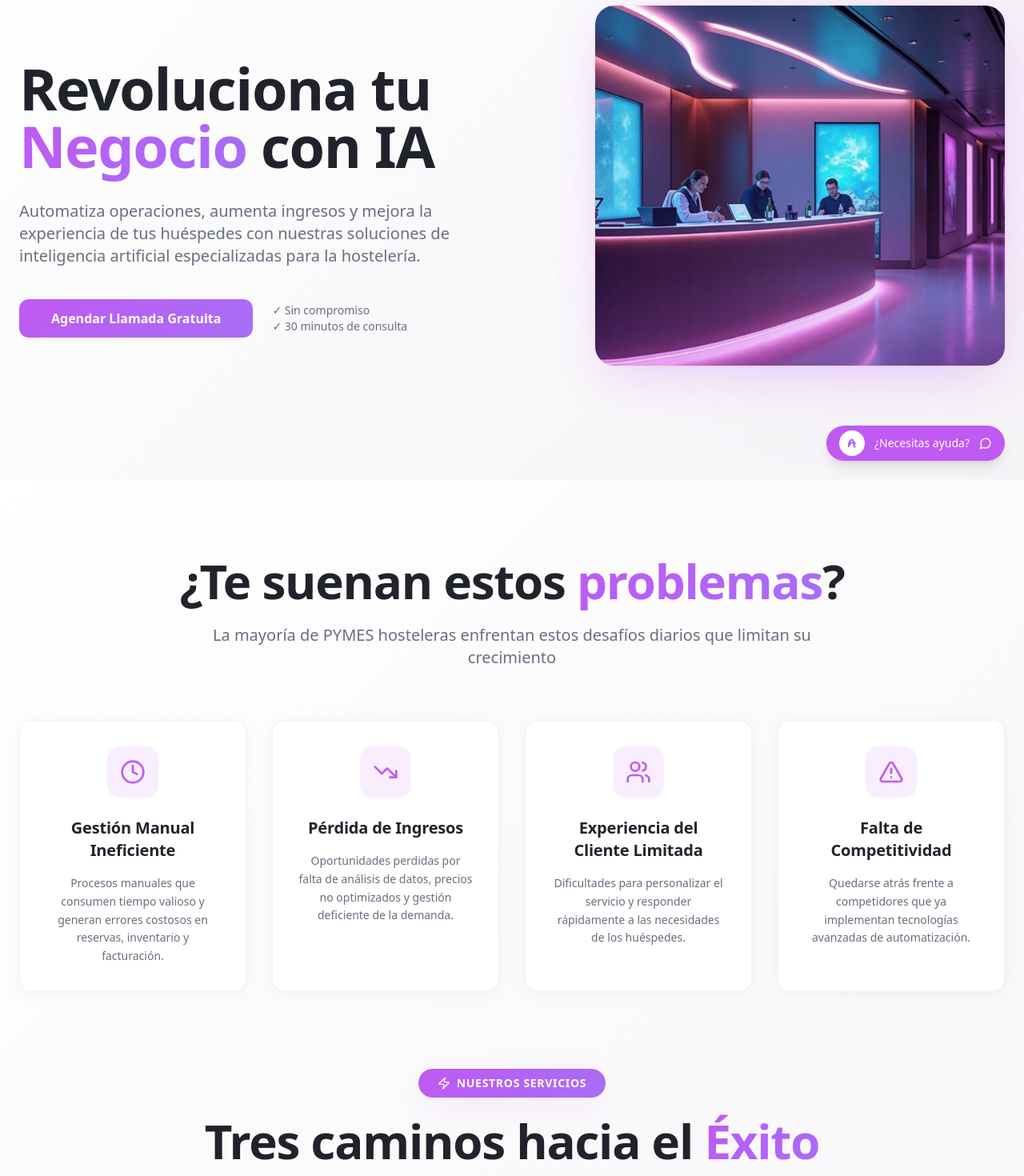
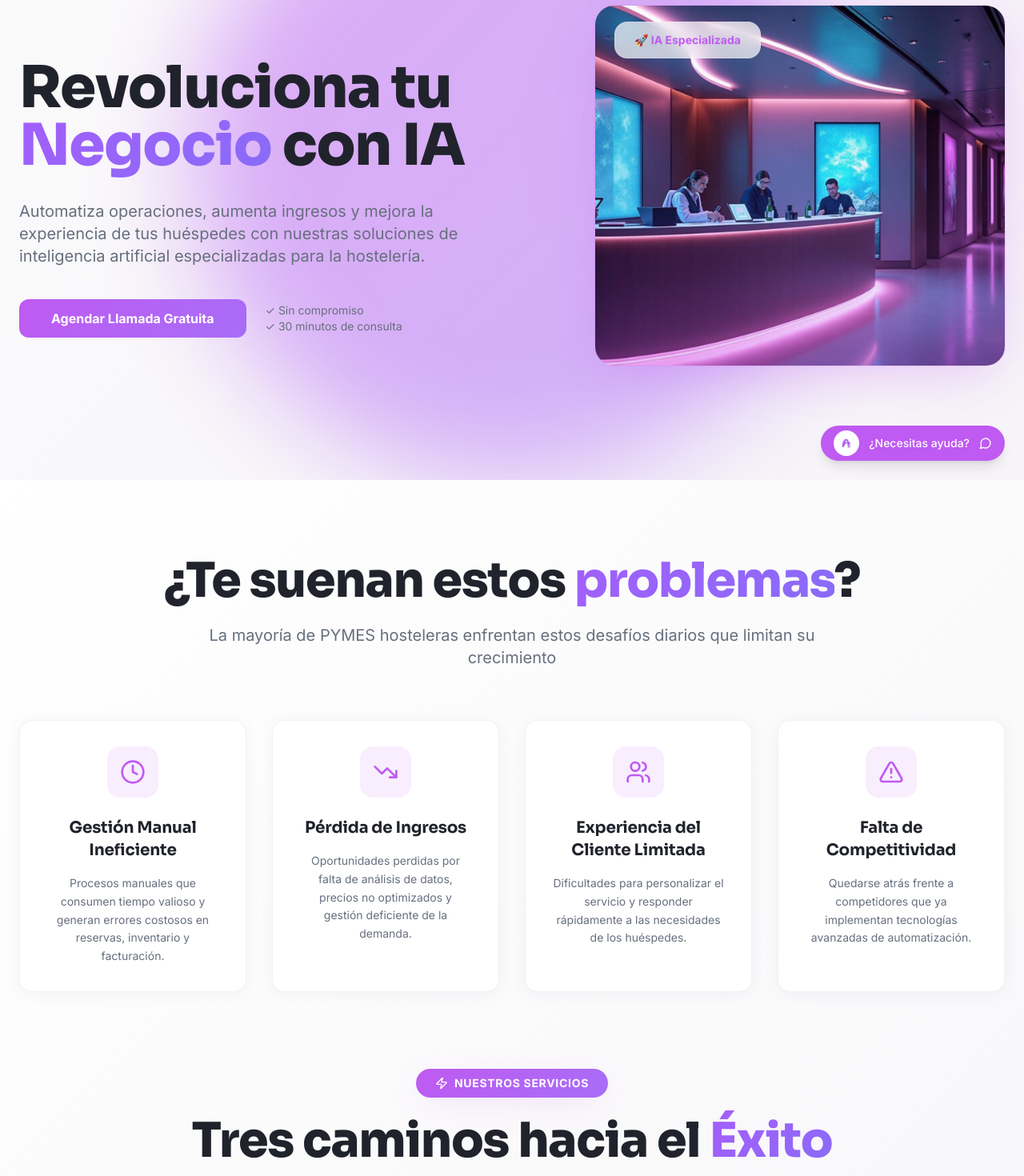
Before and after one commit to miquelcabanellascapo2006-ux/evoa-ia-for-hospitality, a React (Vite) app: page / in a window 1280 px wide. Shown: the part 200-1670 px from the top of the page at 80% size. Built offline with nearby package versions, Linux system fonts and the light colour scheme; the HTML template or start-up script is replaced by a standard one.

Commit message:
Refactor: Make page unique

```diff
--- a/index.html
+++ b/index.html
@@ -8,7 +8,10 @@
     <meta name="author" content="EVOA IA" />
     <meta name="keywords" content="IA hosteleria, automatización hoteles, chatbots restaurantes, revenue management, inteligencia artificial turismo">
 
-
+    <!-- Google Fonts -->
+    <link rel="preconnect" href="https://fonts.googleapis.com">
+    <link rel="preconnect" href="https://fonts.gstatic.com" crossorigin>
+    <link href="https://fonts.googleapis.com/css2?family=Inter:wght@300;400;500;600;700;800;900&family=Sora:wght@300;400;500;600;700;800&display=swap" rel="stylesheet">
 
     <meta property="og:type" content="website" />
     <meta property="og:image" content="https://lovable.dev/opengraph-image-p98pqg.png" />
--- a/src/components/DifferentiationSection.tsx
+++ b/src/components/DifferentiationSection.tsx
@@ -41,12 +41,12 @@ const DifferentiationSection = () => {
   return <section className="py-20 bg-white">
       <div className="max-w-7xl mx-auto px-6">
         <div className="text-center mb-16">
-          <h2 className="text-4xl md:text-5xl font-bold mb-6">
+          <h2 className="text-4xl md:text-6xl font-display font-extrabold mb-6 tracking-tighter">
             <span className="text-foreground">¿Por qué elegir </span>
-            <span className="bg-gradient-primary bg-clip-text text-transparent">EVOA IA</span>
+            <span className="bg-gradient-elegant bg-clip-text text-transparent animate-gradient bg-[length:200%_auto]">EVOA IA</span>
             <span className="text-foreground">?</span>
           </h2>
-          <p className="text-xl text-muted-foreground max-w-3xl mx-auto leading-relaxed">No somos una agencia más de IA. Somos especialistas que comprenden profundamente los desafíos únicos del sector hostelero.</p>
+          <p className="text-lg md:text-xl text-muted-foreground max-w-3xl mx-auto leading-relaxed">No somos una agencia más de IA. Somos especialistas que comprenden profundamente los desafíos únicos del sector hostelero.</p>
         </div>
 
         <div className="grid lg:grid-cols-2 gap-12 items-center mb-16">
--- a/src/components/HeroSection.tsx
+++ b/src/components/HeroSection.tsx
@@ -5,10 +5,11 @@ const HeroSection = () => {
   const handleScheduleCall = () => {
     window.open("https://calendly.com/miquelcabanellascapo2006/30min", "_blank");
   };
-  return <section id="inicio" className="relative min-h-screen bg-gradient-hero flex items-center justify-center overflow-hidden pt-16">
-      {/* Background decoration */}
-      <div className="absolute top-20 -right-20 w-[600px] h-[600px] bg-brand-purple/5 rounded-full blur-3xl" />
-      <div className="absolute -bottom-20 -left-20 w-[500px] h-[500px] bg-brand-purple-light/8 rounded-full blur-3xl" />
+  return <section id="inicio" className="relative min-h-screen bg-gradient-hero flex items-center justify-center overflow-hidden pt-16 animate-gradient">
+      {/* Background decoration with animation */}
+      <div className="absolute top-20 -right-20 w-[600px] h-[600px] bg-brand-purple/5 rounded-full blur-3xl animate-float" />
+      <div className="absolute -bottom-20 -left-20 w-[500px] h-[500px] bg-brand-purple-light/8 rounded-full blur-3xl animate-float" style={{ animationDelay: '3s' }} />
+      <div className="absolute top-1/2 left-1/2 -translate-x-1/2 -translate-y-1/2 w-[800px] h-[800px] bg-gradient-primary opacity-5 rounded-full blur-3xl animate-pulse" />
 
       <div className="relative z-10 max-w-7xl mx-auto px-6">
         <div className="grid lg:grid-cols-2 gap-12 items-center">
@@ -18,9 +19,9 @@ const HeroSection = () => {
 
             </div>
 
-            <h1 className="text-5xl md:text-7xl font-extrabold mb-8 leading-[1.1] tracking-tighter">
+            <h1 className="text-5xl md:text-7xl font-display font-extrabold mb-8 leading-[1.1] tracking-tighter animate-fade-in">
               <span className="text-foreground">Revoluciona tu </span>
-              <span className="bg-gradient-primary bg-clip-text text-transparent">Negocio</span>
+              <span className="bg-gradient-elegant bg-clip-text text-transparent animate-gradient bg-[length:200%_auto]">Negocio</span>
               <span className="text-foreground"> con IA</span>
             </h1>
 
@@ -37,11 +38,16 @@ const HeroSection = () => {
             </div>
           </div>
 
-          {/* Right Content - Hero Image */}
-          <div className="flex justify-center lg:justify-end">
-            <div className="w-full max-w-lg h-[450px] relative rounded-3xl overflow-hidden shadow-elegant ring-1 ring-brand-purple/10">
-              <img src={heroImage} alt="Hotel moderno con tecnología IA integrada" className="w-full h-full object-cover" />
-              <div className="absolute inset-0 bg-gradient-to-t from-brand-purple/30 via-brand-purple/5 to-transparent"></div>
+          {/* Right Content - Hero Image with parallax effect */}
+          <div className="flex justify-center lg:justify-end animate-scale-in">
+            <div className="w-full max-w-lg h-[450px] relative rounded-3xl overflow-hidden shadow-elegant ring-1 ring-brand-purple/10 group hover:scale-[1.02] transition-transform duration-500">
+              <img src={heroImage} alt="Hotel moderno con tecnología IA integrada" className="w-full h-full object-cover group-hover:scale-110 transition-transform duration-700" />
+              <div className="absolute inset-0 bg-gradient-to-t from-brand-purple/30 via-brand-purple/5 to-transparent group-hover:from-brand-purple/40 transition-colors duration-500"></div>
+
+              {/* Floating badge */}
+              <div className="absolute top-6 left-6 glass rounded-2xl px-6 py-3 animate-float">
+                <p className="text-sm font-bold text-brand-purple">🚀 IA Especializada</p>
+              </div>
             </div>
           </div>
         </div>
--- a/src/components/ProblemsSection.tsx
+++ b/src/components/ProblemsSection.tsx
@@ -53,9 +53,9 @@ const ProblemsSection = () => {
       <div className="max-w-7xl mx-auto px-6">
         {/* Problems Section */}
         <div className="mb-24">
-          <h2 className="text-4xl md:text-6xl font-extrabold text-center mb-6 tracking-tighter">
+          <h2 className="text-4xl md:text-6xl font-display font-extrabold text-center mb-6 tracking-tighter">
             <span className="text-foreground">¿Te suenan estos </span>
-            <span className="bg-gradient-primary bg-clip-text text-transparent">problemas</span>
+            <span className="bg-gradient-elegant bg-clip-text text-transparent animate-gradient bg-[length:200%_auto]">problemas</span>
             <span className="text-foreground">?</span>
           </h2>
           <p className="text-lg md:text-xl text-muted-foreground text-center mb-16 max-w-3xl mx-auto leading-relaxed">La mayoría de PYMES hosteleras enfrentan estos desafíos diarios que limitan su crecimiento</p>
@@ -87,9 +87,9 @@ const ProblemsSection = () => {
               Nuestros Servicios
             </div>
           </div>
-          <h2 className="text-4xl md:text-6xl font-extrabold text-center mb-6 tracking-tighter">
+          <h2 className="text-4xl md:text-6xl font-display font-extrabold text-center mb-6 tracking-tighter">
             <span className="text-foreground">Tres caminos hacia el </span>
-            <span className="bg-gradient-primary bg-clip-text text-transparent">Éxito</span>
+            <span className="bg-gradient-elegant bg-clip-text text-transparent animate-gradient bg-[length:200%_auto]">Éxito</span>
           </h2>
           <p className="text-lg md:text-xl text-muted-foreground text-center mb-16 max-w-3xl mx-auto leading-relaxed">
             Transformamos cada problema en una oportunidad de crecimiento con IA especializada
@@ -97,7 +97,7 @@ const ProblemsSection = () => {
 
           {/* Solutions Grid */}
           <div className="grid lg:grid-cols-4 gap-8 mb-12">
-            {solutions.map((solution, index) => <div key={index} className={`group relative bg-gradient-primary text-white rounded-3xl overflow-hidden shadow-elegant hover:shadow-2xl transition-all duration-500 hover:-translate-y-3 ${index === 2 ? 'ring-4 ring-brand-purple/40 scale-[1.05]' : ''}`}>
+            {solutions.map((solution, index) => <div key={index} className={`group relative bg-gradient-elegant text-white rounded-3xl overflow-hidden shadow-elegant hover:shadow-2xl transition-all duration-500 hover:-translate-y-3 animate-gradient ${index === 2 ? 'ring-4 ring-brand-purple/40 scale-[1.05]' : ''}`}>
 
                 {/* Most Popular Badge */}
                 {index === 2 && <div className="absolute -top-4 -right-4 z-10">
@@ -111,8 +111,11 @@ const ProblemsSection = () => {
 
                 {/* Service Image */}
                 <div className="relative h-48 overflow-hidden">
-                  <img src={solution.image} alt={`Servicio ${solution.title}`} className="w-full h-full object-cover transition-transform duration-500 group-hover:scale-110" />
-                  <div className="absolute inset-0 bg-gradient-to-t from-brand-purple/60 to-transparent" />
+                  <img src={solution.image} alt={`Servicio ${solution.title}`} className="w-full h-full object-cover transition-transform duration-700 group-hover:scale-110 group-hover:rotate-2" />
+                  <div className="absolute inset-0 bg-gradient-to-t from-brand-purple/60 to-transparent group-hover:from-brand-purple/80 transition-all duration-500" />
+
+                  {/* Shimmer effect on hover */}
+                  <div className="absolute inset-0 shimmer opacity-0 group-hover:opacity-100 transition-opacity duration-500"></div>
                 </div>
 
                 <div className="p-8">
--- a/src/components/TestimonialsSection.tsx
+++ b/src/components/TestimonialsSection.tsx
@@ -60,11 +60,11 @@ const TestimonialsSection = () => {
 
       <div className="max-w-7xl mx-auto px-6 relative z-10">
         <div className="text-center mb-16">
-          <h2 className="text-4xl md:text-5xl font-bold mb-6">
+          <h2 className="text-4xl md:text-6xl font-display font-extrabold mb-6 tracking-tighter">
             <span className="text-foreground">Lo que dicen nuestros </span>
-            <span className="bg-gradient-primary bg-clip-text text-transparent">clientes</span>
+            <span className="bg-gradient-elegant bg-clip-text text-transparent animate-gradient bg-[length:200%_auto]">clientes</span>
           </h2>
-          <p className="text-xl text-muted-foreground max-w-3xl mx-auto leading-relaxed">
+          <p className="text-lg md:text-xl text-muted-foreground max-w-3xl mx-auto leading-relaxed">
             Casos reales de éxito que demuestran el impacto transformador de nuestras soluciones de IA
             en negocios hosteleros como el tuyo.
           </p>
--- a/src/index.css
+++ b/src/index.css
@@ -117,6 +117,7 @@ All colors MUST be HSL.
 
   body {
     @apply bg-background text-foreground antialiased;
+    font-family: 'Inter', system-ui, -apple-system, sans-serif;
     font-feature-settings: "kern" 1, "liga" 1;
     -webkit-font-smoothing: antialiased;
     -moz-osx-font-smoothing: grayscale;
@@ -124,9 +125,91 @@ All colors MUST be HSL.
 
   h1, h2, h3, h4, h5, h6 {
     @apply font-bold tracking-tight;
+    font-family: 'Sora', 'Inter', sans-serif;
   }
 
   p {
     @apply leading-relaxed;
   }
 }
+
+/* Smooth scroll behavior */
+html {
+  scroll-behavior: smooth;
+}
+
+/* Custom scrollbar */
+::-webkit-scrollbar {
+  width: 10px;
+}
+
+::-webkit-scrollbar-track {
+  background: hsl(var(--muted));
+}
+
+::-webkit-scrollbar-thumb {
+  background: linear-gradient(180deg, hsl(var(--brand-purple)), hsl(var(--brand-purple-dark)));
+  border-radius: 5px;
+}
+
+::-webkit-scrollbar-thumb:hover {
+  background: linear-gradient(180deg, hsl(var(--brand-purple-dark)), hsl(var(--primary)));
+}
+
+/* Animated gradient background */
+@keyframes gradient-shift {
+  0%, 100% {
+    background-position: 0% 50%;
+  }
+  50% {
+    background-position: 100% 50%;
+  }
+}
+
+.animate-gradient {
+  background-size: 200% 200%;
+  animation: gradient-shift 15s ease infinite;
+}
+
+/* Floating animation */
+@keyframes float {
+  0%, 100% {
+    transform: translateY(0px);
+  }
+  50% {
+    transform: translateY(-20px);
+  }
+}
+
+.animate-float {
+  animation: float 6s ease-in-out infinite;
+}
+
+/* Glassmorphism effect */
+.glass {
+  background: rgba(255, 255, 255, 0.7);
+  backdrop-filter: blur(10px);
+  -webkit-backdrop-filter: blur(10px);
+  border: 1px solid rgba(255, 255, 255, 0.3);
+}
+
+/* Shimmer effect */
+@keyframes shimmer {
+  0% {
+    background-position: -1000px 0;
+  }
+  100% {
+    background-position: 1000px 0;
+  }
+}
+
+.shimmer {
+  background: linear-gradient(
+    90deg,
+    transparent 0%,
+    rgba(255, 255, 255, 0.4) 50%,
+    transparent 100%
+  );
+  background-size: 1000px 100%;
+  animation: shimmer 3s infinite;
+}
--- a/tailwind.config.ts
+++ b/tailwind.config.ts
@@ -61,10 +61,15 @@ export default {
           ring: "hsl(var(--sidebar-ring))",
         },
       },
+      fontFamily: {
+        'sans': ['Inter', 'system-ui', '-apple-system', 'sans-serif'],
+        'display': ['Sora', 'Inter', 'sans-serif'],
+      },
       backgroundImage: {
         "gradient-primary": "var(--gradient-primary)",
         "gradient-hero": "var(--gradient-hero)",
         "gradient-card": "var(--gradient-card)",
+        "gradient-elegant": "var(--gradient-elegant)",
       },
       boxShadow: {
         "purple": "var(--shadow-purple)",
```
Also changed, not shown: src/components/NewsletterSection.tsx (+4 -4 lines).
